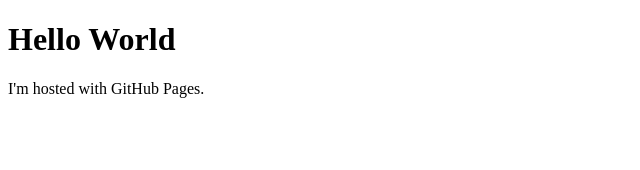
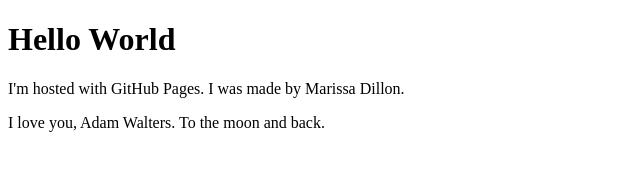
Before and after one commit to marissadillon/marissadillon.github.io, a plain HTML site: page index.html in a window 1280 px wide. Shown: the whole page, without its empty margins (0-640 px from the left). Drawn offline with Linux system fonts and the light colour scheme.

Commit message:
Added line for Adam

```diff
--- a/index.html
+++ b/index.html
@@ -2,6 +2,7 @@
 <html>
 <body>
 <h1>Hello World</h1>
-<p>I'm hosted with GitHub Pages.</p>
+<p>I'm hosted with GitHub Pages. I was made by Marissa Dillon.</p>
+<p>I love you, Adam Walters. To the moon and back.</p>
 </body>
 </html>
```
